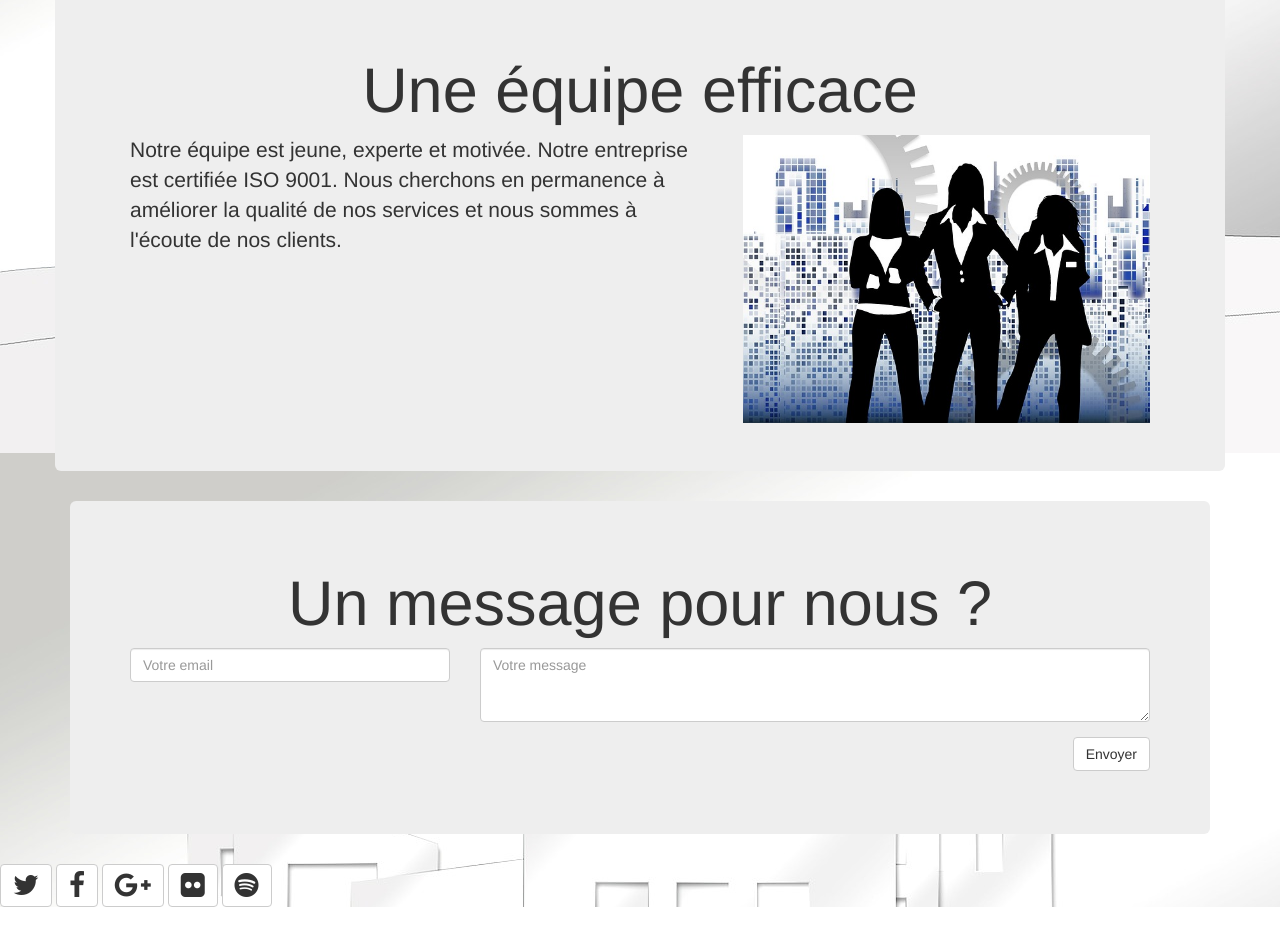
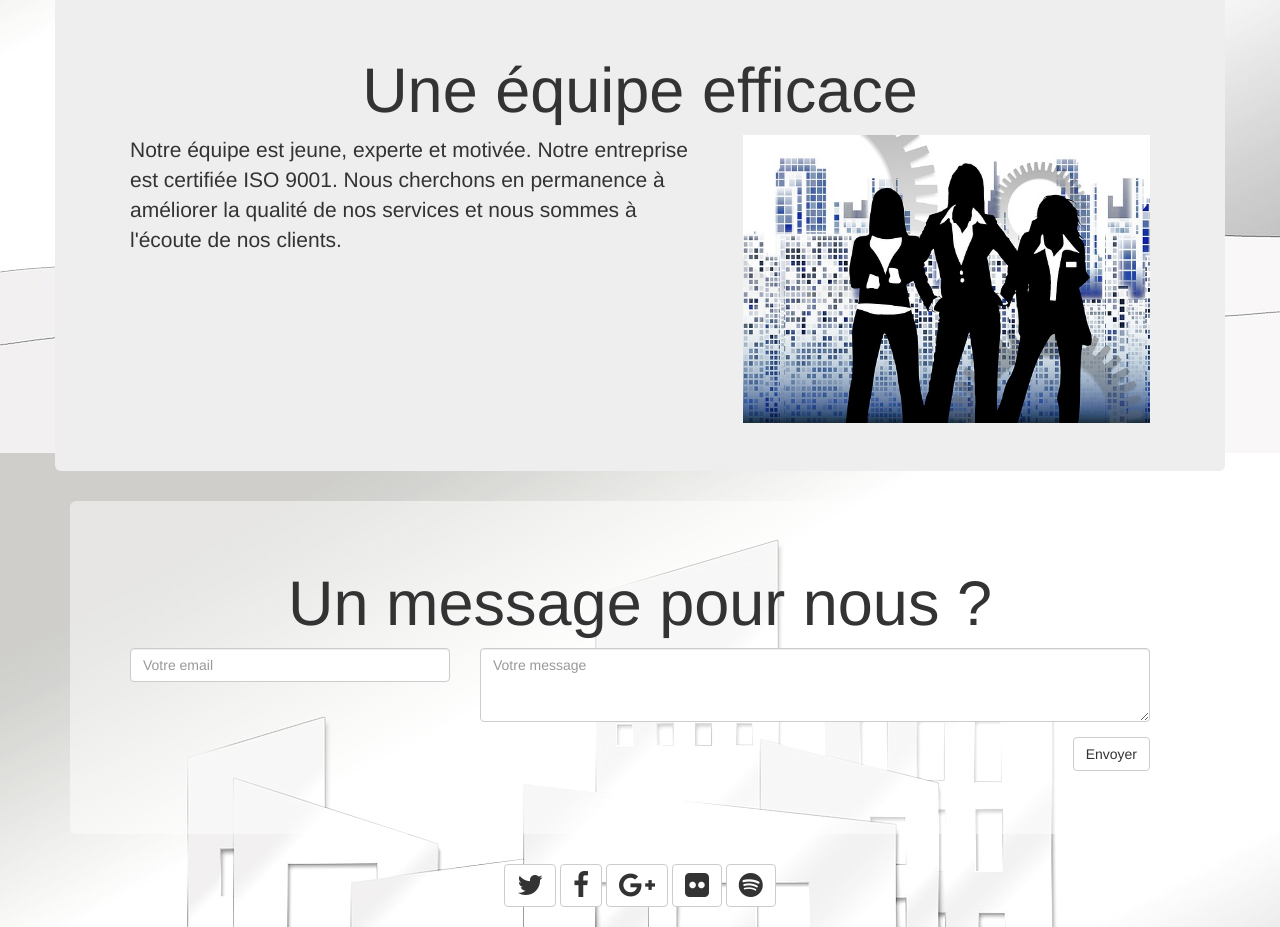
Before and after one commit to Boopyrelax/Act-part3, a plain HTML site: page index.html in a window 1280 px wide. Shown: the part 1357-2284 px from the top of the page. Drawn offline with nearby package versions, Linux system fonts and the light colour scheme.

Commit message:
Pied de page: On a une rangée et un centrage. Formulaire : mise en place du fond transparent à 0.5

```diff
--- a/index.html
+++ b/index.html
@@ -33,6 +33,11 @@
       /* Images */
       img {
         width: 100%;
+      }
+
+      /*Style ajouté*/
+      footer{
+        padding-bottom:20px;
       }
 
     </style>
@@ -109,7 +114,7 @@
         <p class="col-sm-12 col-md-7 col-md-pull-5">Notre équipe est jeune, experte et motivée. Notre entreprise est certifiée ISO 9001. Nous cherchons en permanence à améliorer la qualité de nos services et nous sommes à l'écoute de nos clients.</p>
       </div>
 
-      <div class="jumbotron" id="contact">
+      <div class="jumbotron" id="contact" style="background-color:rgba(255,255,255,0.5)">
         <h1 class="text-center">Un message pour nous ?</h1>
         <form role="form" class="row">
           <div class="form-group col-lg-4">
@@ -128,12 +133,14 @@
 
     <!-- Pied de page
     ================================================== -->
-    <footer>
-      <a class="btn btn-default" href="#"><i class="fa fa-twitter fa-2x"></i></a>
-      <a class="btn btn-default" href="#"><i class="fa fa-facebook fa-2x"></i></a>
-      <a class="btn btn-default" href="#"><i class="fa fa-google-plus fa-2x"></i></a>
-      <a class="btn btn-default" href="#"><i class="fa fa-flickr fa-2x"></i></a>
-      <a class="btn btn-default" href="#"><i class="fa fa-spotify fa-2x"></i></a>
+    <footer class="container">
+        <div class="row text-center pied-de-page">
+            <a class="btn btn-default" href="#"><i class="fa fa-twitter fa-2x"></i></a>
+            <a class="btn btn-default" href="#"><i class="fa fa-facebook fa-2x"></i></a>
+            <a class="btn btn-default" href="#"><i class="fa fa-google-plus fa-2x"></i></a>
+            <a class="btn btn-default" href="#"><i class="fa fa-flickr fa-2x"></i></a>
+            <a class="btn btn-default" href="#"><i class="fa fa-spotify fa-2x"></i></a>
+        </div>
     </footer>
 
     <!-- jQuery -->
```
